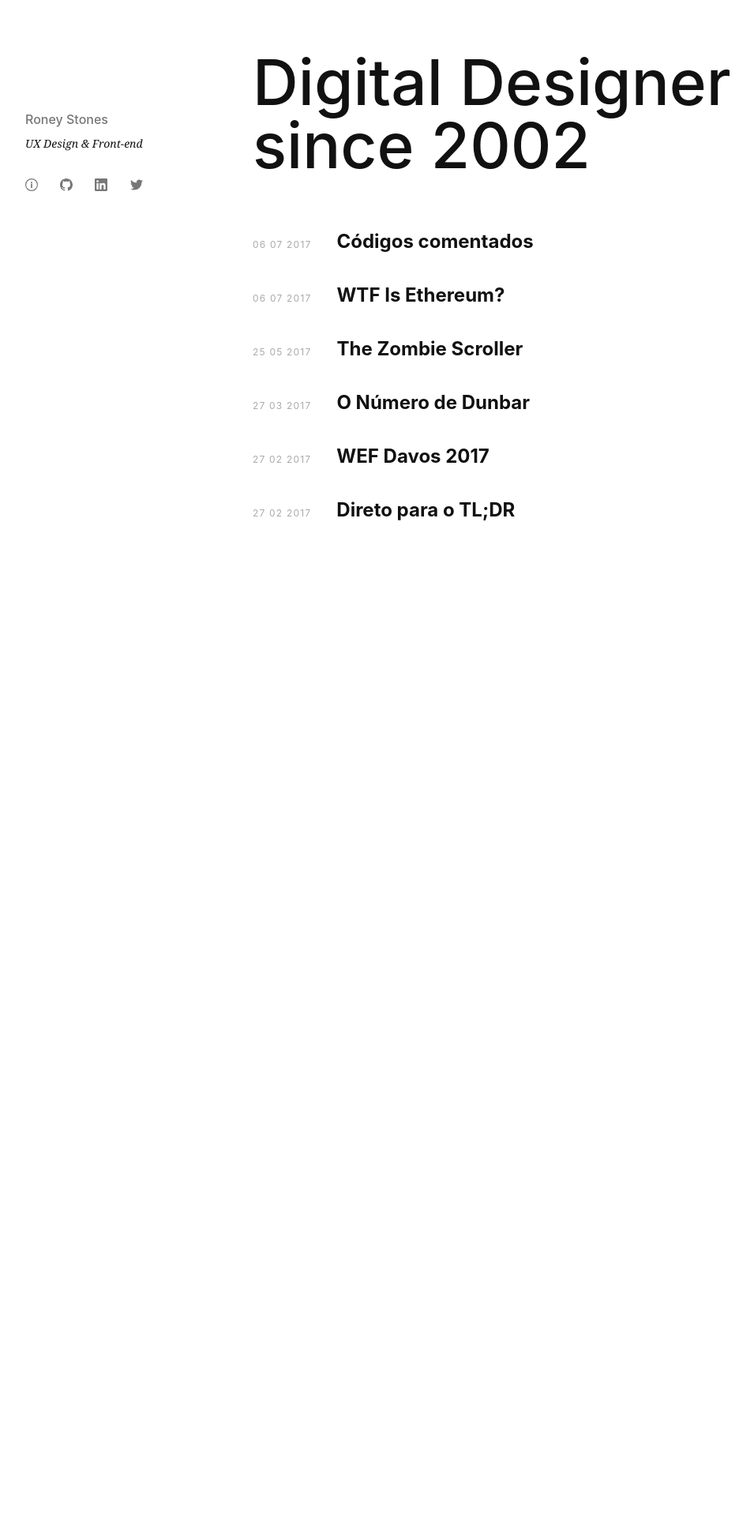
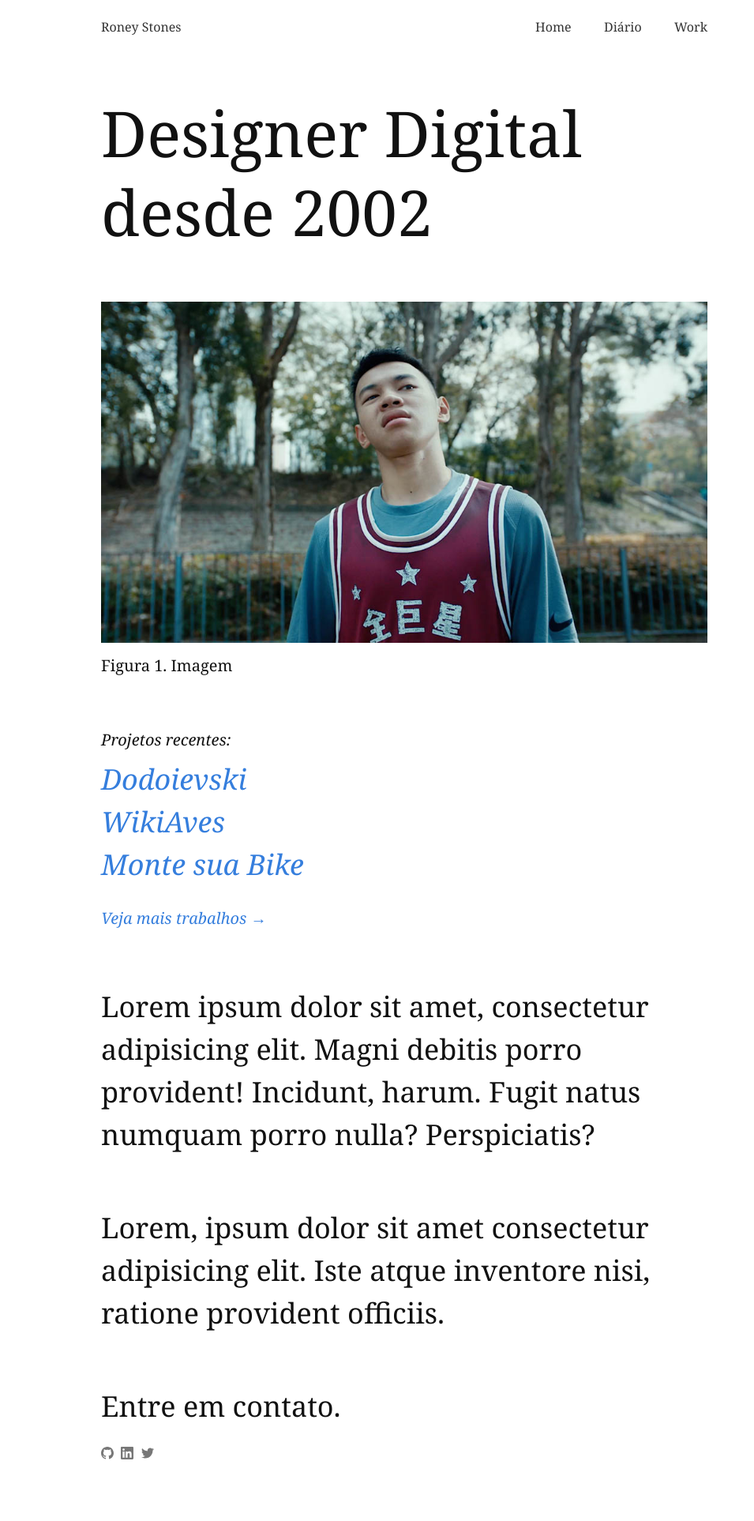
Before and after one commit to roneystones/roneystones, a Jekyll site: the page built from index.html, in a window 1280 px wide. Shown: the whole page at 79% size, without its empty margins (128-1083 px from the left). Built offline with Jekyll 4.4.1, drawn with Linux system fonts in a browser that asks for light colours; before the commit the page ends 900 px from its top, so only the background shows below that.

Commit message:
mais um redesign

```diff
--- /dev/null
+++ b/_includes/footer.html
@@ -0,0 +1,4 @@
+<footer class="mb5">
+  <p>Entre em contato.</p>
+  {% include social.html %}
+</footer>
--- a/_includes/nav.html
+++ b/_includes/nav.html
@@ -1,11 +1,9 @@
-<div class="fixed-ns">
-  <a href="/" title="Index" class="link gray hover-dark-pink">
-    <h1 class="f5 fw5 mb2">{{ site.title | escape }}</h1>
-  </a>
+<nav class="dt w-100 mb5">
+  <a href="/" class="w-25 link dark-gray hover-dark-pink f6 f5-ns">{{ site.title | escape }}</a>
 
-  <h2 class="f6 georgia i mb4">UX Design & Front-end</h2>
-
-  <div class="w-50 w-100-ns flex justify-between">
-    {% include social.html %}
+  <div class="dtc w-75 tr">
+    <a href="/" class="link dark-gray hover-dark-pink f6 f5-ns dib mr3 mr4-ns">Home</a>
+    <a href="diario" class="link dark-gray hover-dark-pink f6 f5-ns dib mr3 mr4-ns">Diário</a>
+    <a href="#" class="link dark-gray hover-dark-pink f6 f5-ns dib">Work</a>
   </div>
-</div>
+</nav>
--- a/_includes/post-list.html
+++ /dev/null
@@ -1,10 +0,0 @@
-<ul>
-  {% for post in site.posts %}
-  <li>
-    <a class="link near-black hover-dark-pink flex items-baseline mb4" href="{{ post.url | relative_url }}">
-      <span class="f7 mr4 mono tracked light-silver">{{ post.date | date: "%d %m %Y" }}</span>
-      <span class="f3 fw7">{{ post.title }}</span>
-    </a>
-  </li>
-  {% endfor %}
-</ul>
--- a/_includes/social.html
+++ b/_includes/social.html
@@ -1,9 +1,13 @@
-<a class="link gray bg-transparent hover-dark-pink" href="/contato" title="Perfil">
+<!-- <a class="link gray bg-transparent hover-dark-pink" href="/contato" title="Perfil">
   <svg class="h1 w1" fill="currentColor" xmlns="http://www.w3.org/2000/svg" viewBox="0 0 20 20" fill-rule="evenodd" clip-rule="evenodd" stroke-linejoin="round" stroke-miterlimit="1.414"><path d="M10,1.44A8.56,8.56,0,1,1,1.44,10,8.57,8.57,0,0,1,10,1.44M10,0A10,10,0,1,0,20,10,10,10,0,0,0,10,0Z"/><path d="M8.77,6.11A1.18,1.18,0,0,1,10,5a1.16,1.16,0,1,1,0,2.31A1.18,1.18,0,0,1,8.77,6.11ZM11.05,8v7H8.95V8Z"/></svg>
-</a>
+</a> -->
 
 <a class="link gray bg-transparent hover-dark-pink" href="https://github.com/roneystones" title="GitHub">
-  <svg class="h1 w1" fill="currentColor" xmlns="http://www.w3.org/2000/svg" viewBox="0 0 16 16" fill-rule="evenodd" clip-rule="evenodd" stroke-linejoin="round" stroke-miterlimit="1.414"><path d="M8 0C3.58 0 0 3.582 0 8c0 3.535 2.292 6.533 5.47 7.59.4.075.547-.172.547-.385 0-.19-.007-.693-.01-1.36-2.226.483-2.695-1.073-2.695-1.073-.364-.924-.89-1.17-.89-1.17-.725-.496.056-.486.056-.486.803.056 1.225.824 1.225.824.714 1.223 1.873.87 2.33.665.072-.517.278-.87.507-1.07-1.777-.2-3.644-.888-3.644-3.953 0-.873.31-1.587.823-2.147-.083-.202-.358-1.015.077-2.117 0 0 .672-.215 2.2.82.638-.178 1.323-.266 2.003-.27.68.004 1.364.092 2.003.27 1.527-1.035 2.198-.82 2.198-.82.437 1.102.163 1.915.08 2.117.513.56.823 1.274.823 2.147 0 3.073-1.87 3.75-3.653 3.947.287.246.543.735.543 1.48 0 1.07-.01 1.933-.01 2.195 0 .215.144.463.55.385C13.71 14.53 16 11.534 16 8c0-4.418-3.582-8-8-8"/></svg>
+  <svg class="h1 w1" fill="currentColor" xmlns="http://www.w3.org/2000/svg" viewBox="0 0 16 16" fill-rule="evenodd" clip-rule="evenodd"
+    stroke-linejoin="round" stroke-miterlimit="1.414">
+    <path d="M8 0C3.58 0 0 3.582 0 8c0 3.535 2.292 6.533 5.47 7.59.4.075.547-.172.547-.385 0-.19-.007-.693-.01-1.36-2.226.483-2.695-1.073-2.695-1.073-.364-.924-.89-1.17-.89-1.17-.725-.496.056-.486.056-.486.803.056 1.225.824 1.225.824.714 1.223 1.873.87 2.33.665.072-.517.278-.87.507-1.07-1.777-.2-3.644-.888-3.644-3.953 0-.873.31-1.587.823-2.147-.083-.202-.358-1.015.077-2.117 0 0 .672-.215 2.2.82.638-.178 1.323-.266 2.003-.27.68.004 1.364.092 2.003.27 1.527-1.035 2.198-.82 2.198-.82.437 1.102.163 1.915.08 2.117.513.56.823 1.274.823 2.147 0 3.073-1.87 3.75-3.653 3.947.287.246.543.735.543 1.48 0 1.07-.01 1.933-.01 2.195 0 .215.144.463.55.385C13.71 14.53 16 11.534 16 8c0-4.418-3.582-8-8-8"
+    />
+  </svg>
 </a>
 
 <!-- <a class="link gray bg-transparent hover-dark-pink" href="https://medium.com/@roneystones/" title="Medium">
@@ -11,16 +15,22 @@
 </a> -->
 
 <a class="link gray bg-transparent hover-dark-pink" href="https://www.linkedin.com/in/roneylacerda/" title="LinkedIn">
-  <svg class="h1 w1 " fill="currentColor " xmlns="http://www.w3.org/2000/svg " viewBox="0 0 16 16 " fill-rule="evenodd " clip-rule="evenodd " stroke-linejoin="round " stroke-miterlimit="1.414 "><path d="M13.632 13.635h-2.37V9.922c0-.886-.018-2.025-1.234-2.025-1.235
+  <svg class="h1 w1 " fill="currentColor " xmlns="http://www.w3.org/2000/svg " viewBox="0 0 16 16" fill-rule="evenodd " clip-rule="evenodd "
+    stroke-linejoin="round " stroke-miterlimit="1.414 ">
+    <path d="M13.632 13.635h-2.37V9.922c0-.886-.018-2.025-1.234-2.025-1.235
   0-1.424.964-1.424 1.96v3.778h-2.37V6H8.51V7.04h.03c.318-.6 1.092-1.233 2.247-1.233 2.4 0 2.845 1.58 2.845 3.637v4.188zM3.558 4.955c-.762 0-1.376-.617-1.376-1.377 0-.758.614-1.375 1.376-1.375.76 0 1.376.617 1.376 1.375 0 .76-.617 1.377-1.376 1.377zm1.188
-  8.68H2.37V6h2.376v7.635zM14.816 0H1.18C.528 0 0 .516 0 1.153v13.694C0 15.484.528 16 1.18 16h13.635c.652 0 1.185-.516 1.185-1.153V1.153C16 .516 15.467 0 14.815 0z " fill-rule="nonzero "/></svg>
+  8.68H2.37V6h2.376v7.635zM14.816 0H1.18C.528 0 0 .516 0 1.153v13.694C0 15.484.528 16 1.18 16h13.635c.652 0 1.185-.516 1.185-1.153V1.153C16 .516 15.467 0 14.815 0z" fill-rule="nonzero " />
+  </svg>
 </a>
 
 <a class="link gray bg-transparent hover-dark-pink" href="https://twitter.com/roneystones" title="Twitter ">
-  <svg class="h1 w1 " fill="currentColor " xmlns="http://www.w3.org/2000/svg " viewBox="0 0 16 16 " fill-rule="evenodd " clip-rule="evenodd " stroke-linejoin="round " stroke-miterlimit="1.414 "><path d="M16 3.038c-.59.26-1.22.437-1.885.517.677-.407
+  <svg class="h1 w1 " fill="currentColor " xmlns="http://www.w3.org/2000/svg " viewBox="0 0 16 16" fill-rule="evenodd " clip-rule="evenodd "
+    stroke-linejoin="round " stroke-miterlimit="1.414 ">
+    <path d="M16 3.038c-.59.26-1.22.437-1.885.517.677-.407
   1.198-1.05 1.443-1.816-.634.375-1.337.648-2.085.795-.598-.638-1.45-1.036-2.396-1.036-1.812 0-3.282 1.468-3.282 3.28 0 .258.03.51.085.75C5.152 5.39 2.733 4.084 1.114 2.1.83 2.583.67 3.147.67 3.75c0 1.14.58 2.143 1.46 2.732-.538-.017-1.045-.165-1.487-.41v.04c0
   1.59 1.13 2.918 2.633 3.22-.276.074-.566.114-.865.114-.21 0-.416-.02-.617-.058.418 1.304 1.63 2.253 3.067 2.28-1.124.88-2.54 1.404-4.077 1.404-.265 0-.526-.015-.783-.045 1.453.93 3.178 1.474 5.032 1.474 6.038 0 9.34-5 9.34-9.338 0-.143-.004-.284-.01-.425.64-.463
-  1.198-1.04 1.638-1.7z " fill-rule="nonzero "/></svg>
+  1.198-1.04 1.638-1.7z " fill-rule="nonzero " />
+  </svg>
 </a>
 
 <!-- <a class="link gray bg-transparent hover-dark-pink" href="https://codepen.io/roneystones/" title="CodePen">
--- a/_layouts/default.html
+++ b/_layouts/default.html
@@ -3,14 +3,15 @@
 
   {% include head.html %}
 
-  <body class="mw8 center ph4 near-black lh-copy">
-    <nav class="fn fl-ns w-30-ns mv6">
-      {% include nav.html %}
-    </nav>
+  <body class="mw7 center georgia f2 near-black lh-copy">
+    {% include nav.html %}
 
-    <div class="fn fl-ns w-70-ns mv5">
+    <main>
       {{ content }}
-    </div>
+    </main>
+
+    {% include footer.html %}
+
   </body>
 
 </html>
--- a/_layouts/post.html
+++ b/_layouts/post.html
@@ -3,10 +3,10 @@ layout: default
 ---
 
 <header>
-  <h1 class="f2 f1-m f-subheadline-ns fw5 mt0 mb4 lh-solid">{{ page.title | escape }}</h1>
+  <h1 class="f-subheadline lh-title mb5">{{ page.title | escape }}</h1>
 
   <p class="f7 ttu tracked-mega mono light-silver mb3">
-    {{ page.date | date: "%b %-d, %Y" }}</time>
+    <time>{{ page.date | date: "%b %-d, %Y" }}</time>
   </p>
   <!-- <h2 class="f5 georgia i measure-wide">{{ page.description | escape }}</h2> -->
 
@@ -15,6 +15,6 @@ layout: default
   </p> -->
 </header>
 
-<article class="measure">
+<article class="measure f4 mb5">
   {{ content }}
 </article>
--- a/_scss/main.scss
+++ b/_scss/main.scss
@@ -1,6 +1,6 @@
 @charset "utf-8";
+@import "normalize";
 @import "reset";
-@import "normalize";
 @import "syntax";
 
 body {
--- a/index.html
+++ b/index.html
@@ -4,8 +4,28 @@ title: Tipo um Daily Log
 description: Anotações pessoais úteis para quem sempre pula pro TL;DR
 ---
 <header class="mb5">
-  <h1 class="f2 f1-m f-subheadline-ns fw5 ma0 lh-solid">Digital Designer since 2002</h1>
-  <!-- <h2 class="f6 f4-ns fw1 georgia i">{{ page.description | escape }}</h2> -->
+  <h1 class="f-subheadline lh-title mb5">Designer Digital desde 2002</h1>
+
+  <figure class="mb5">
+    <img src="images/teste-01.jpg" alt="Roney Stones">
+    <figcaption class="f4">Figura 1. Imagem</figcaption>
+  </figure>
 </header>
 
-{% include post-list.html %}
+<section class="measure mb5">
+  <h2 class="f4 i mb2">Projetos recentes:</h2>
+
+  <ul class="list f2 mb2">
+    <li><a class="link i blue hover-dark-pink" href="#">Dodoievski</a></li>
+    <li><a class="link i blue hover-dark-pink" href="#">WikiAves</a></li>
+    <li><a class="link i blue hover-dark-pink" href="#">Monte sua Bike</a></li>
+  </ul>
+
+  <a class="f4 link i blue hover-dark-pink" href="#">Veja mais trabalhos →</a>
+</section>
+
+<section class="measure">
+  <p class="mb5">Lorem ipsum dolor sit amet, consectetur adipisicing elit. Magni debitis porro provident! Incidunt, harum. Fugit natus numquam porro nulla? Perspiciatis?</p>
+
+  <p class="mb5">Lorem, ipsum dolor sit amet consectetur adipisicing elit. Iste atque inventore nisi, ratione provident officiis.</p>
+</section>
```
Also changed, not shown: _pages/contato.md (deleted, +0 -133 lines), _pages/diario.md (added, +23 -0 lines), css/main.css, images/teste-01.jpg (added).
